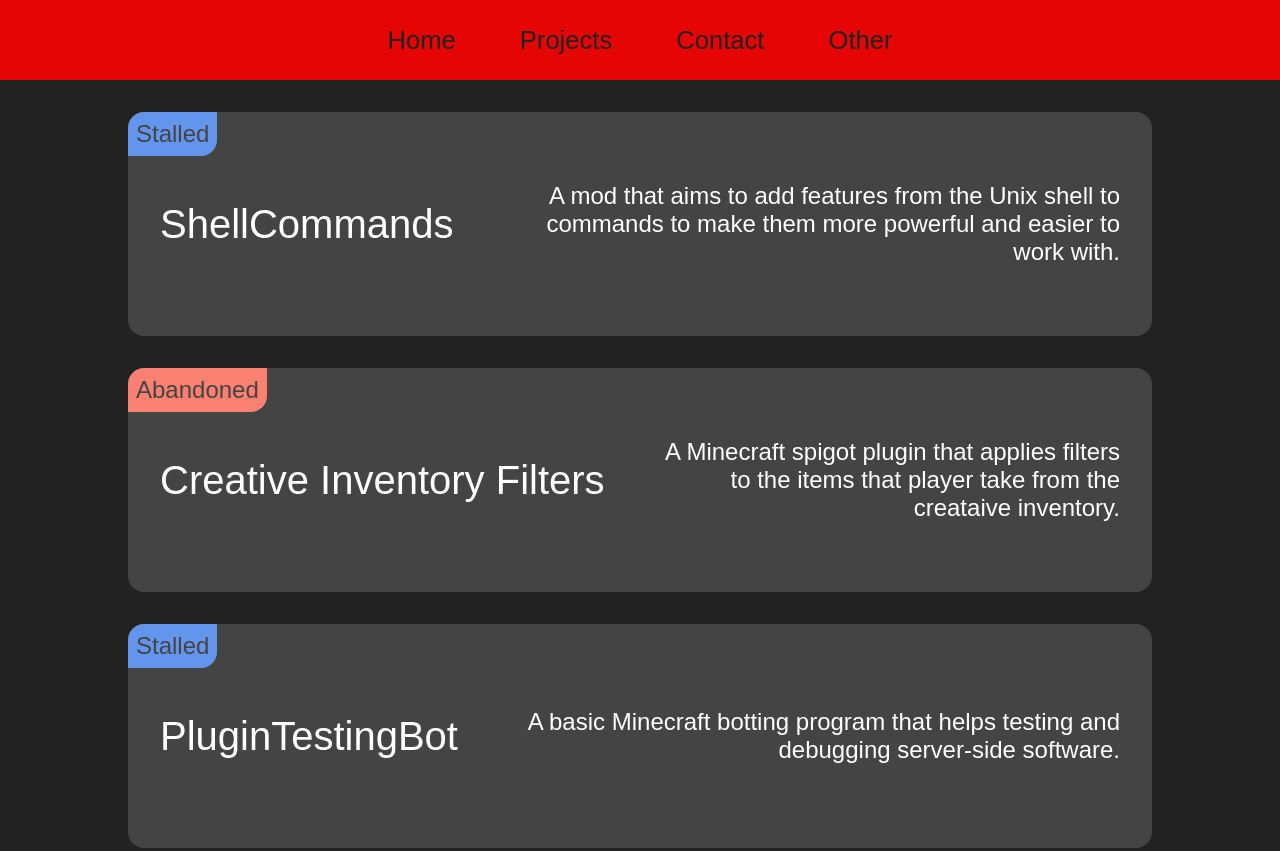
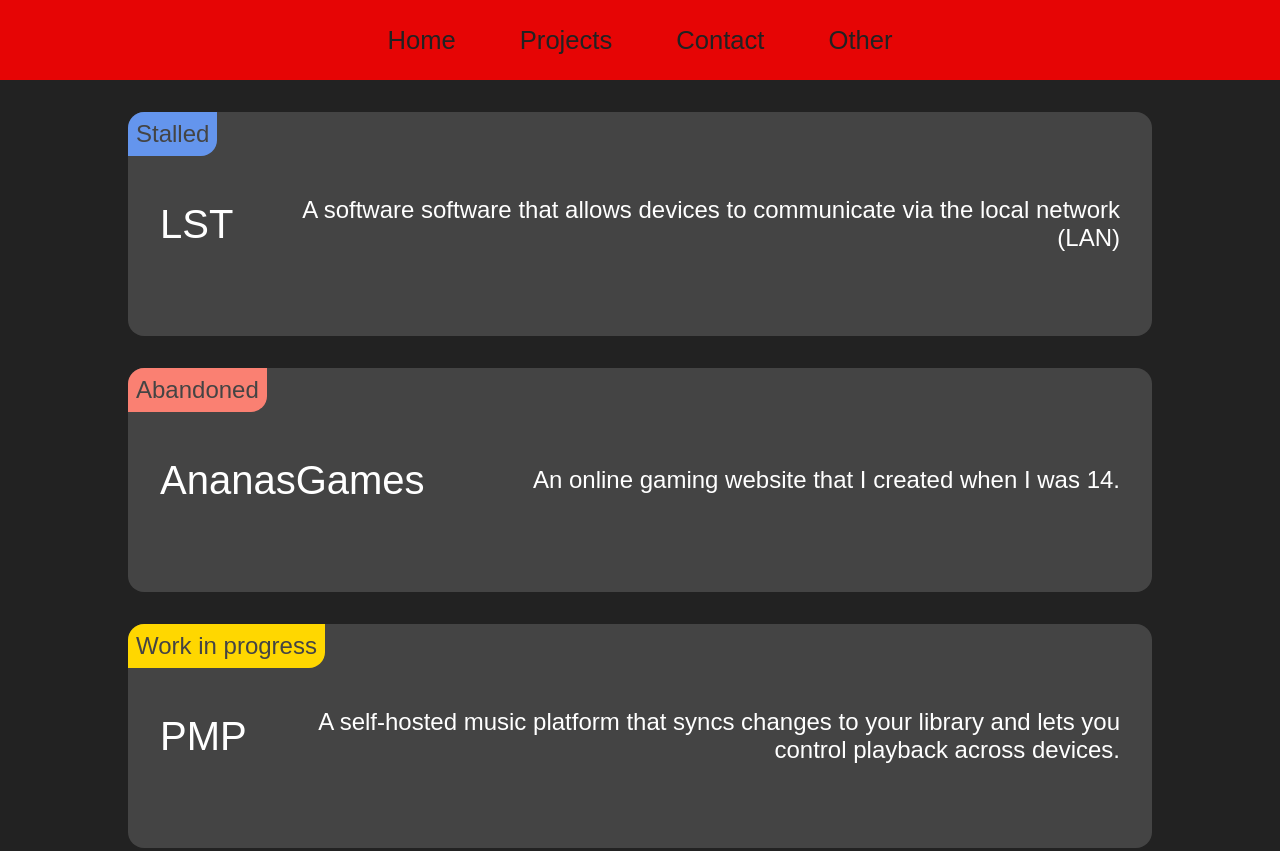
Before and after one commit to Zeshad0w/Zeshad0w.github.io, a plain HTML site: page projects/index.html in a window 1280 px wide. Shown: the top 851 px of the page. Drawn offline with Linux system fonts and the light colour scheme; a web font is replaced by a local one.

Commit message:
Update index.html

```diff
--- a/projects/index.html
+++ b/projects/index.html
@@ -30,20 +30,15 @@
 </div>
 
     <div id="maincontent" class="flex">
-      <a class="project" href="https://github.com/zeshad0w/ShellCommands">
+      <a class="project" href="https://github.com/zeshad0w/LST">
         <span class="tag" style="background-color: cornflowerblue">Stalled</span>
-        <span class="name">ShellCommands</span>
-        <span class="description">A mod that aims to add features from the Unix shell to commands to make them more powerful and easier to work with.</span>
+        <span class="name">LST</span>
+        <span class="description">A software software that allows devices to communicate via the local network (LAN)</span>
       </a>
       <a class="project" href="https://github.com/zeshad0w/Creative.inventory.filters">
         <span class="tag" style="background-color: salmon">Abandoned</span>
-        <span class="name">Creative Inventory Filters</span>
-        <span class="description">A Minecraft spigot plugin that applies filters to the items that player take from the creataive inventory.</span>
-      </a>
-      <a class="project" href="https://github.com/zeshad0w/PluginTestingBot">
-        <span class="tag" style="background-color: cornflowerblue">Stalled</span>
-        <span class="name">PluginTestingBot</span>
-        <span class="description">A basic Minecraft botting program that helps testing and debugging server-side software.</span>
+        <span class="name">AnanasGames</span>
+        <span class="description">An online gaming website that I created when I was 14.</span>
       </a>
       <a class="project" href="/projects/pmp">
         <span class="tag" style="background-color: gold">Work in progress</span>
```
